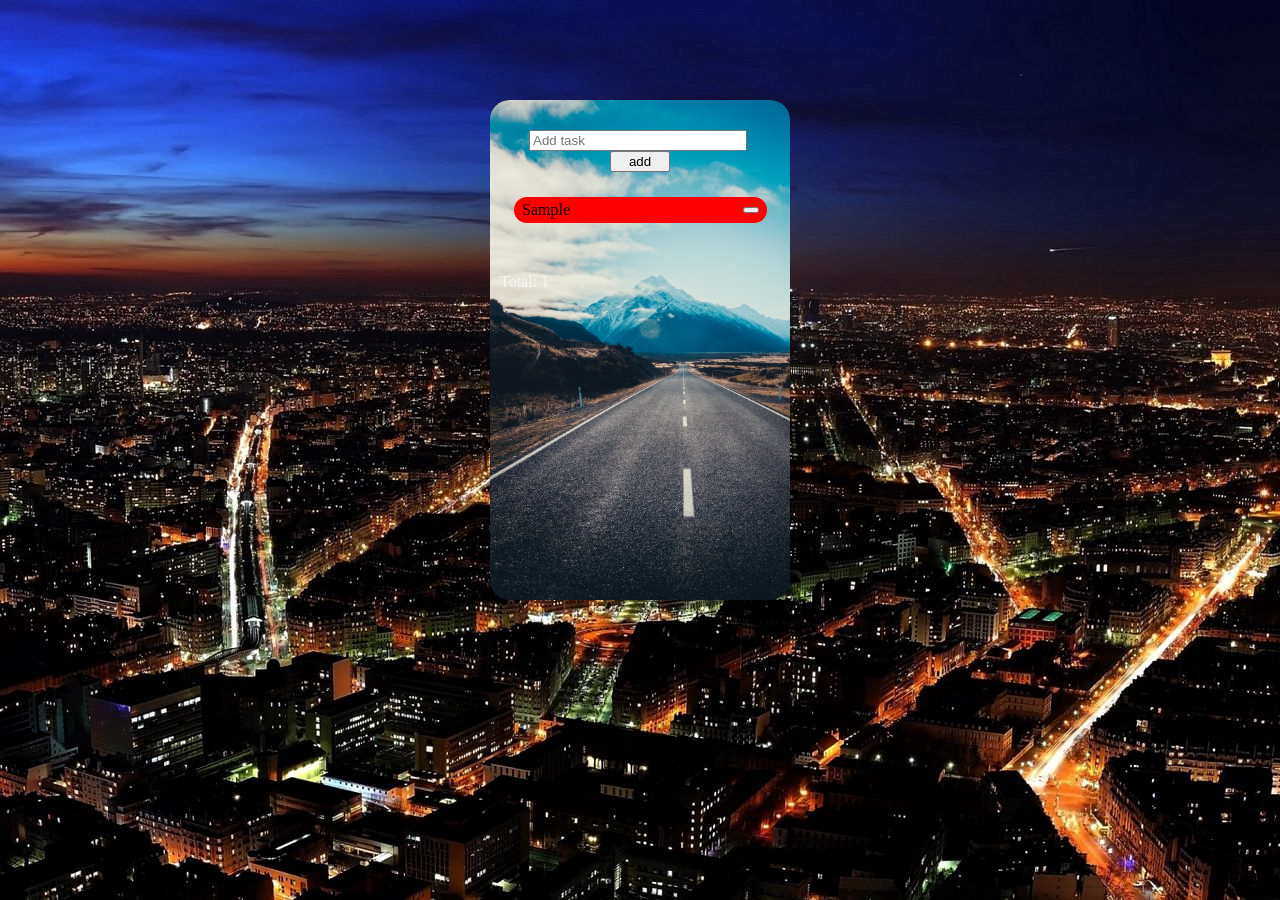
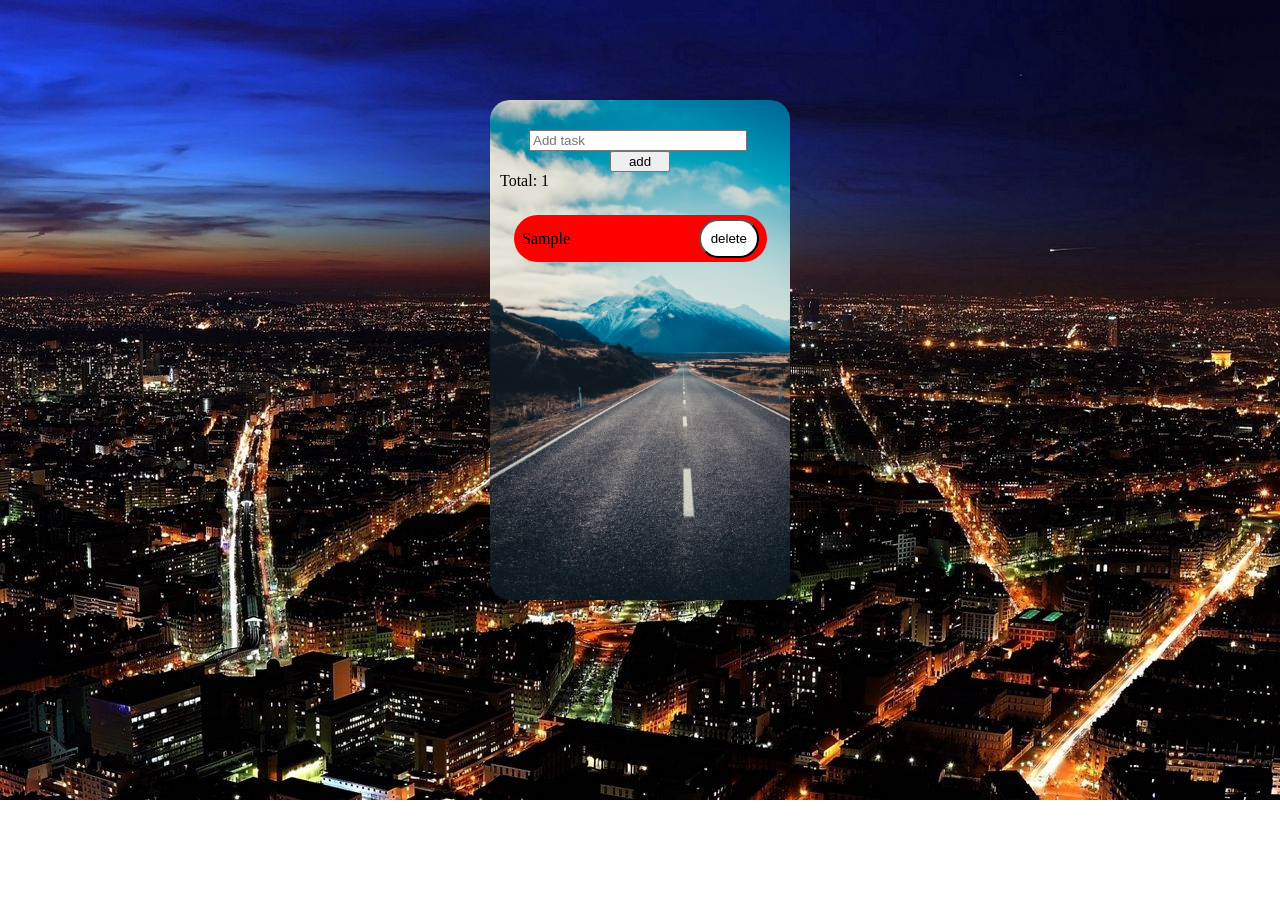
Before and after one commit to Ali-Dovrushov/ToDoList, a website: page src/index.html in a window 1280 px wide. Both pictures are taken after typing "Sample" into the empty fields and a click on the button "add". After the commit the page ends 800 px from the top, so only its background shows below. Drawn offline with Linux system fonts and the light colour scheme.

Commit message:
Update ToDoList

```diff
--- a/src/index.css
+++ b/src/index.css
@@ -1,5 +1,6 @@
 body {
-    height: 100vh;
+    height: 100%;
+    width: 100%;
     margin: 0 auto;
     padding-top: 100px;
     background-image: url("./img/paris.jpg");
@@ -15,6 +16,7 @@ body {
     height: 500px;
     overflow: auto;
 }
+
 #input{
     width: 70%;
     margin-left: 13%;
@@ -29,6 +31,11 @@ body {
     width: 20%;
     margin-left: 40%;
 }
+
+.btn:hover {
+    background: yellow;
+}
+
 ul {
     list-style: none;
     margin: 0;
@@ -41,12 +48,12 @@ ul {
 
 .Total {
     margin-left: 10px;
-    color: #f4f4f4;
+    color: #000;
 }
 
 .btn {
     background: white;
-    border: none;
+    border-radius: 50px;
     color: black;
     margin-left: 15px;
     padding: 10px;
@@ -69,6 +76,10 @@ ul {
     text-transform: capitalize;
 }
 
+.li:hover {
+    background: transparent;
+}
+
 .li-active {
     color: #f4f4f4;
     text-decoration: line-through;
@@ -77,5 +88,5 @@ ul {
 .li-active .btn {
     color: #555;
     text-decoration: line-through;
-    background: #000;
+    background: #f4f4f4;
 }
--- a/src/index.html
+++ b/src/index.html
@@ -12,11 +12,11 @@
         <div class ="wrap-dispaly">
             <input type = "text" placeholder="Add task" id = "input" />
             <button id = "btn" >add</button>
-            <ul id = "result"></ul>
             <div class = "Total">
                 Total:
                 <span id = "total"></span>
             </div>
+            <ul id = "result"></ul>
         </div>
     </div>
 </div>
--- a/src/index.js
+++ b/src/index.js
@@ -20,6 +20,15 @@ function createElementAndDelete(value) {
     li.className = 'li'
     li.textContent = value
 
+    btn.className = 'btn'
+    btn.textContent = 'delete'
+
+    btn.addEventListener('click', (e) => {
+        result.removeChild(li)
+        a--
+        total.textContent = a
+    })
+
     li.addEventListener('click', (e) => {
         li.classList.toggle('li-active')
     })
```
